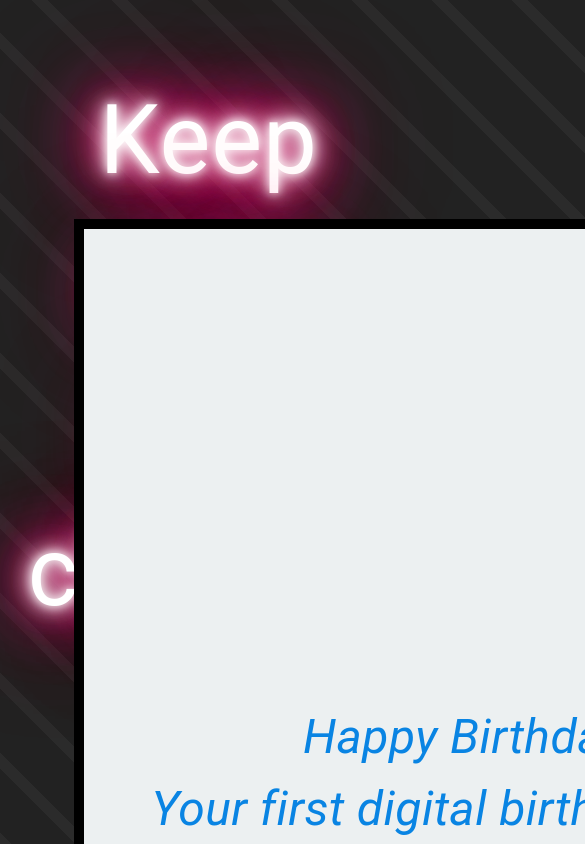
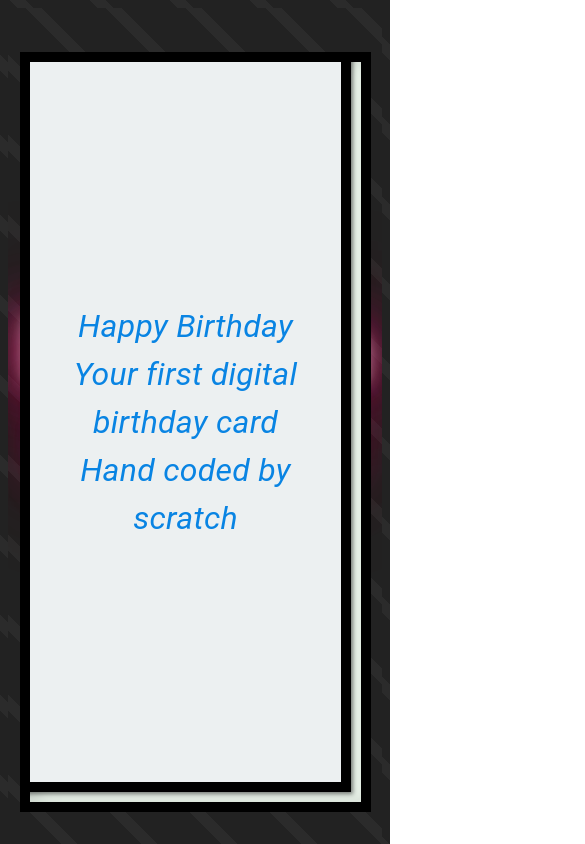
Before and after one commit to Konstantin-Natev/Sofi-Birthday-Card, a React (Vite) app: page / in a window 390 px wide. Shown: the top 844 px of the page, 585 px wide, since content can reach past the window. Built offline with nearby package versions, Linux system fonts and the light colour scheme.

Commit message:
fix  the responsive

```diff
--- a/src/components/Card/Card.tsx
+++ b/src/components/Card/Card.tsx
@@ -41,8 +41,10 @@
 
     return (
         <>
-            <Typography className={styles.neonText}>Keep calm and click me</Typography>
-            <Grid ref={bg1} className={`${styles.card} ${styles.rootContainer} perspective animate__animated animate__zoomIn`}>
+            <Grid className={styles.textContainer}>
+              <p className={styles.neonText}>Keep calm and click me</p>
+            </Grid>
+            <Grid ref={bg1} className={`${styles.card} ${styles.rootContainer} perspective animate__animated animate__zoomIn animate__delay-2s`}>
                 <Grid ref={bg2} className={`${styles.backSide} ${isCardClicked ? styles.backSideClicked : ""}`}>
                 </Grid>
                 <Grid onClick={handleOpenCard} className={`${styles.frontSide} ${isCardClicked ? styles.frontSideClicked : ""}`}>
--- a/src/components/Card/card.module.css
+++ b/src/components/Card/card.module.css
@@ -1,12 +1,12 @@
 .card {
-    position: relative;
-    width: 800px;
-    height: 1200px;
-    border: 10px solid #000;
-    margin: 50px auto 50px auto;
-    box-shadow: inset 10px 0px 15px 0px rgba(0, 0, 0, 0.1);
-    background-color: #e6f0e6;
-    overflow-y: hidden;
+  position: relative;
+  width: 90%;
+  height: 90%;
+  border: 10px solid #000;
+  margin: 20px auto;
+  box-shadow: inset 10px 0px 15px 0px rgba(0, 0, 0, 0.1);
+  background-color: #e6f0e6;
+  overflow-y: hidden;
 }
 
 .contentContainer{
@@ -15,20 +15,22 @@
 
 .headerText{
   font-family: 'Nobile', sans-serif;
-  font-size: 3rem;
-  margin: 60px auto 60px auto;
+  font-size: 2.5rem;
+  margin: 30px auto;
   color: #000;
   font-weight: 700;
 }
+
 .textContent {
-  font-size: 3rem !important;
+  font-size: 2rem !important;
   line-height: 1.5;
   font-family: 'Nobile';
   color: #0984e3;
   font-style: italic;
   text-align: center;
-  margin: 30px auto 0px auto;
+  margin: 20px auto 0px auto;
 }
+
 .frontSide{
   display: flex;
   justify-content: center;
@@ -46,14 +48,13 @@
   transition: all .8s ease-in-out;
   overflow-y: hidden;
 }
+
 .frontSideClicked{
   transform: perspective(800px) rotateY(-170deg);
   background-color: #ecf0f1;
   overflow-y: hidden;
 }
-.card .front img, .card .back img{
-  width: 200px;
-}
+
 .backSide {
   display: flex;
   justify-content: center;
@@ -72,6 +73,7 @@
   box-shadow: 0px 0px 0px 0px rgba(0,0,0,0.1);
   overflow-y: hidden;
 }
+
 .backSideClicked{
   transform: perspective(800px) rotateY(-170deg);
   box-shadow: 7px 0px 5px 0px rgba(0,0,0,0.3),
@@ -89,34 +91,18 @@
   }
 }
 
-.whiteOverlay {
-  position: absolute;
-  top: 0;
-  left: 0;
-  width: 100vw;
-  height: 100vh;
-  background-color: white;
-  opacity: 0;
-  z-index: 1000;
-  pointer-events: none;
-  overflow-y: hidden;
-}
-
 .rootContainer {
   position: absolute;
-  top: 20%;
-  left: 19%;
+  top: 10%;
+  left: 10%;
 }
 
 .neonText {
   text-align: center;
-  font-size: 6rem !important;
+  font-size: 4rem;
   line-height: 1;
   text-decoration: none;
   color: #fff;
-  position: absolute;
-  top: 8%;
-  left: 7%;
   font-family: "Monoton";
   animation: neon 1.5s ease-in-out infinite alternate;
 }
@@ -139,9 +125,42 @@
   left: 0;
   width: 100%;
   height: 100%;
-  z-index: 5; /* Higher z-index to ensure visibility */
+  z-index: 5;
   display: flex;
   justify-content: center;
   align-items: center;
   overflow-y: hidden;
 }
+
+.textContainer {
+  display: flex;
+  align-items: center;
+  height: 100vh;
+}
+
+@media (max-width: 600px) {
+    .headerText {
+        font-size: 2rem;
+    }
+
+    .textContent {
+        font-size: 1.5rem;
+    }
+
+    .neonText {
+        font-size: 5rem;
+    }
+
+    .card {
+        margin: 10px auto;
+    }
+
+    .frontSide img, .backSide img {
+        width: 100px;
+    }
+
+    .rootContainer {
+        top: 5%;
+        left: 5%;
+    }
+}
```
